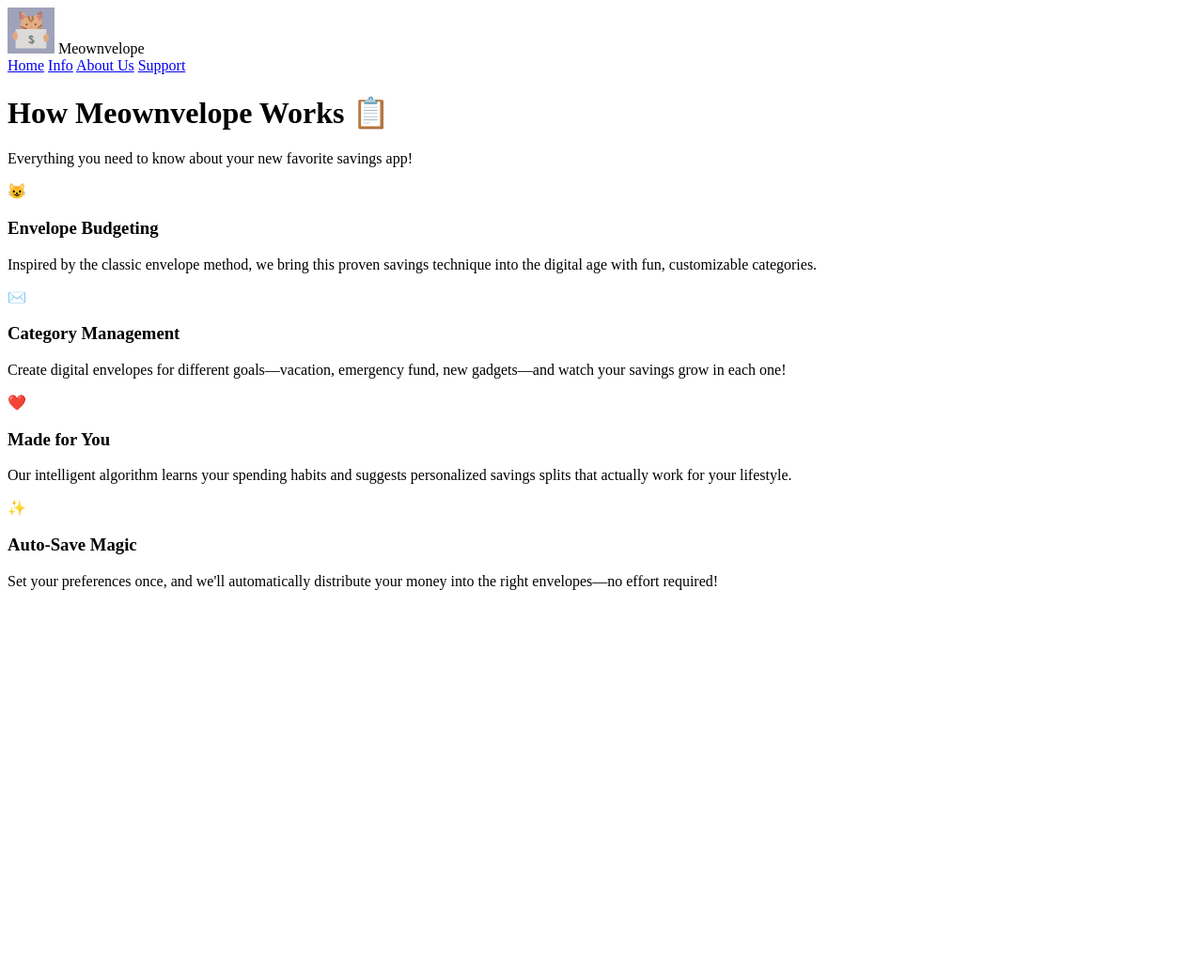
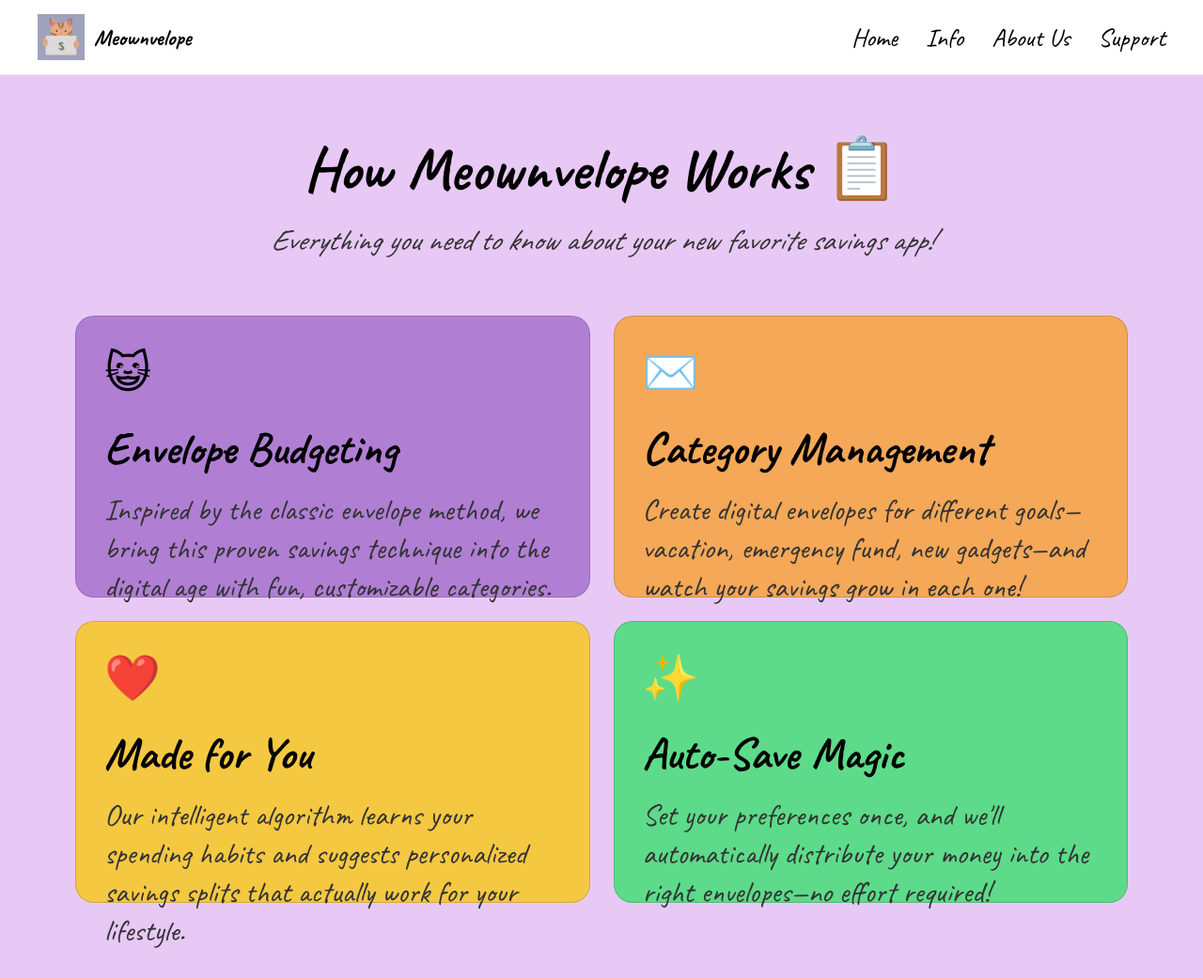
Before and after one commit to nicosetech/meownvelope, a Flask app: page /info in a window 1280 px wide. Shown: the whole page at 94% size. Before the commit the page ends 628 px from the top, so only its background shows below. Run offline with Flask 3, Linux system fonts and the light colour scheme.

Commit message:
SCRUM-86: Fixed small bugs and finished info page CSS and classes

```diff
--- a/webapp/static/css/styles.css
+++ b/webapp/static/css/styles.css
@@ -23,6 +23,7 @@
     gap: 10px;
     font-size: 1.5rem;
     font-weight: bold;
+    font-family: 'Caveat', cursive;
 }
 
 .nav-links {
@@ -34,6 +35,7 @@
     text-decoration: none;
     color: black;
     font-size: 1.7rem;
+    font-family: 'Caveat', cursive;
 }
 
 /* Home Page */
@@ -44,7 +46,6 @@
     align-items: center;
     text-align: center;
     padding: 60px 0 0 0;
-    background: linear-gradient(135deg, #d8aaee, #f5c0d0);
 }
 
 .hero-img {
@@ -70,7 +71,6 @@
     justify-content: center;
     gap: 20px;
     padding: 50px 60px 60px 60px;
-    background: linear-gradient(135deg, #d8aaee, #f5c0d0);
 }
 
 .card {
@@ -148,7 +148,7 @@
 }
 
 .cta-wrapper {
-    background: linear-gradient(135deg, #d8aaee, #f5c0d0);
+    background: #e8c9f5;
     padding: 0 600px 50px 600px;
     margin-bottom: 0;
 }
@@ -156,7 +156,59 @@
 body {
     margin: 0;
     padding: 0;
-    background: linear-gradient(135deg, #d8aaee, #f5c0d0);
+    background: #e8c9f5;
     font-family: 'Caveat', cursive;
     overflow-x: hidden;
 }
+
+/* Info Page */
+
+.info-hero {
+    text-align: center;
+    padding: 60px 20px 30px 20px;
+}
+
+.info-title {
+    font-size: 4rem;
+    margin-bottom: 15px;
+}
+
+.info-subtitle {
+    font-size: 2rem;
+    font-style: italic;
+    color: #333;
+}
+
+.info-grid {
+    display: grid;
+    grid-template-columns: 1fr 1fr;
+    gap: 25px;
+    padding: 30px 80px 80px 80px;
+}
+
+.info-card {
+    border-radius: 20px;
+    padding: 30px;
+    border: 1.5px solid rgba(0, 0, 0, 0.15);
+    height: 300px;
+}
+
+.info-purple { background-color: #b07fd4; }
+.info-orange { background-color: #f5a857; }
+.info-yellow { background-color: #f5c842; }
+.info-green  { background-color: #5ddb8a; }
+
+.info-icon {
+    font-size: 3rem;
+    margin-bottom: 20px;
+}
+
+.info-card-title {
+    font-size: 3rem;
+    margin-bottom: 15px;
+}
+
+.info-card-text {
+    font-size: 2rem;
+    color: #333;
+}
--- a/webapp/templates/info.html
+++ b/webapp/templates/info.html
@@ -4,13 +4,17 @@
     <meta charset="UTF-8">
     <meta name="viewport" content="width=device-width, initial-scale=1.0">
     <title>Meownvelope - Info</title>
+    <link rel="stylesheet" href="{{ url_for('static', filename='css/styles.css') }}">
+    <link href="https://fonts.googleapis.com/css2?family=Caveat:wght@400;700&display=swap" rel="stylesheet">
 </head>
 <body>
     <!-- Navigation (same as other pages) -->
-    <header>
-        <img src="/static/images/Cat_Cash_Logo.png" alt="Logo" width="50">
-        <span>Meownvelope</span>
-        <nav>
+    <header class="navbar">
+        <div class="nav-logo">
+            <img src="/static/images/Cat_Cash_Logo.png" alt="Logo" width="50">
+            <span>Meownvelope</span>
+        </div>
+        <nav class="nav-links">
             <a href="/">Home</a>
             <a href="/info">Info</a>
             <a href="/about">About Us</a>
@@ -19,37 +23,34 @@
     </header>
 
     <!-- Page Title -->
-    <h1>How Meownvelope Works 📋</h1>
-    <p>Everything you need to know about your new favorite savings app!</p>
-
+    <section class="info-hero">
+        <h1 class="info-title">How Meownvelope Works 📋</h1>
+        <p class="info-subtitle">Everything you need to know about your new favorite savings app!</p>
+    </section>
     <!-- Features Grid -->
-    <section>
-        <!-- Feature 1 -->
-        <div>
-            <div>😺</div>
-            <h3>Envelope Budgeting</h3>
-            <p>Inspired by the classic envelope method, we bring this proven savings technique into the digital age with fun, customizable categories.</p>
+    <section class="info-grid">
+        <div class="info-card info-purple">
+            <div class="info-icon">😺</div>
+            <h3 class="info-card-title">Envelope Budgeting</h3>
+            <p class="info-card-text">Inspired by the classic envelope method, we bring this proven savings technique into the digital age with fun, customizable categories.</p>
         </div>
 
-        <!-- Feature 2 -->
-        <div>
-            <div>✉️</div>
-            <h3>Category Management</h3>
-            <p>Create digital envelopes for different goals—vacation, emergency fund, new gadgets—and watch your savings grow in each one!</p>
+        <div class="info-card info-orange">
+            <div class="info-icon">✉️</div>
+            <h3 class="info-card-title">Category Management</h3>
+            <p class="info-card-text">Create digital envelopes for different goals—vacation, emergency fund, new gadgets—and watch your savings grow in each one!</p>
         </div>
 
-        <!-- Feature 3 -->
-        <div>
-            <div>❤️</div>
-            <h3>Made for You</h3>
-            <p>Our intelligent algorithm learns your spending habits and suggests personalized savings splits that actually work for your lifestyle.</p>
+        <div class="info-card info-yellow">
+            <div class="info-icon">❤️</div>
+            <h3 class="info-card-title">Made for You</h3>
+            <p class="info-card-text">Our intelligent algorithm learns your spending habits and suggests personalized savings splits that actually work for your lifestyle.</p>
         </div>
 
-        <!-- Feature 4 -->
-        <div>
-            <div>✨</div>
-            <h3>Auto-Save Magic</h3>
-            <p>Set your preferences once, and we'll automatically distribute your money into the right envelopes—no effort required!</p>
+        <div class="info-card info-green">
+            <div class="info-icon">✨</div>
+            <h3 class="info-card-title">Auto-Save Magic</h3>
+            <p class="info-card-text">Set your preferences once, and we'll automatically distribute your money into the right envelopes—no effort required!</p>
         </div>
     </section>
 
```
